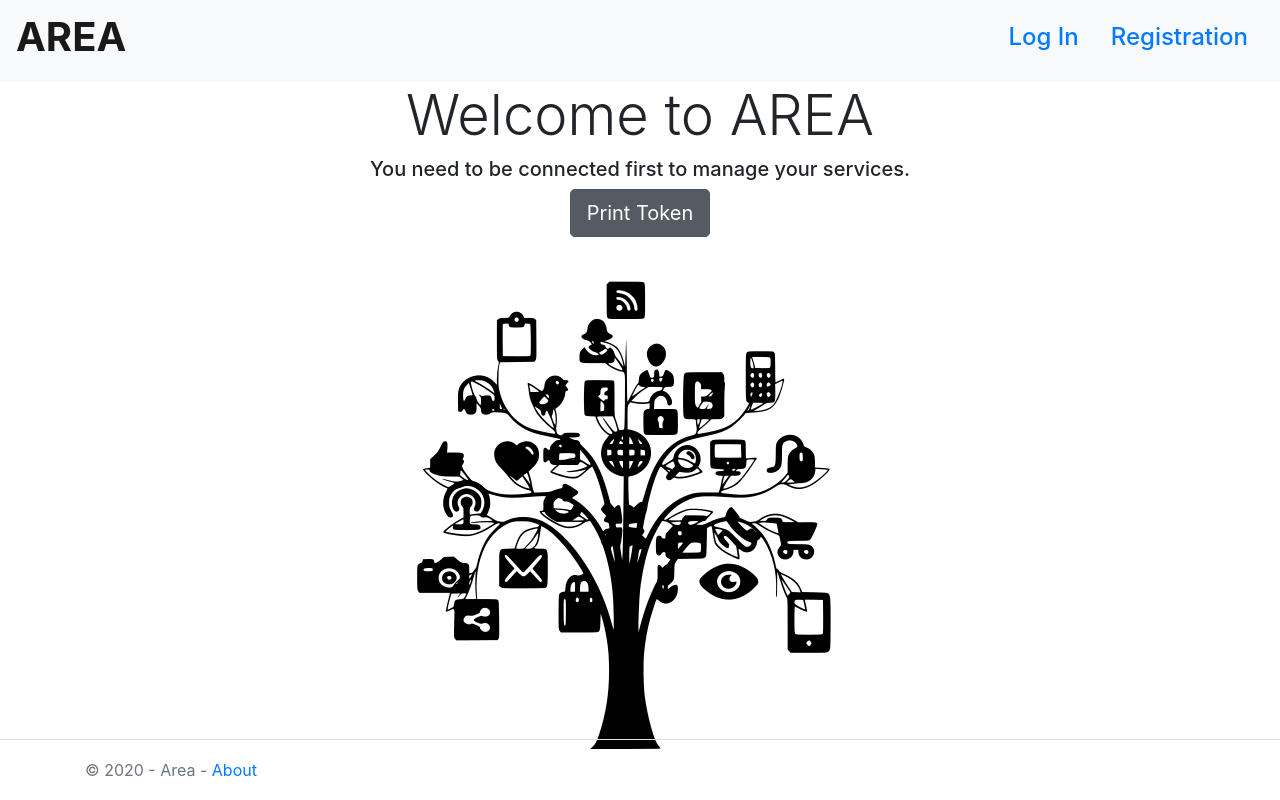
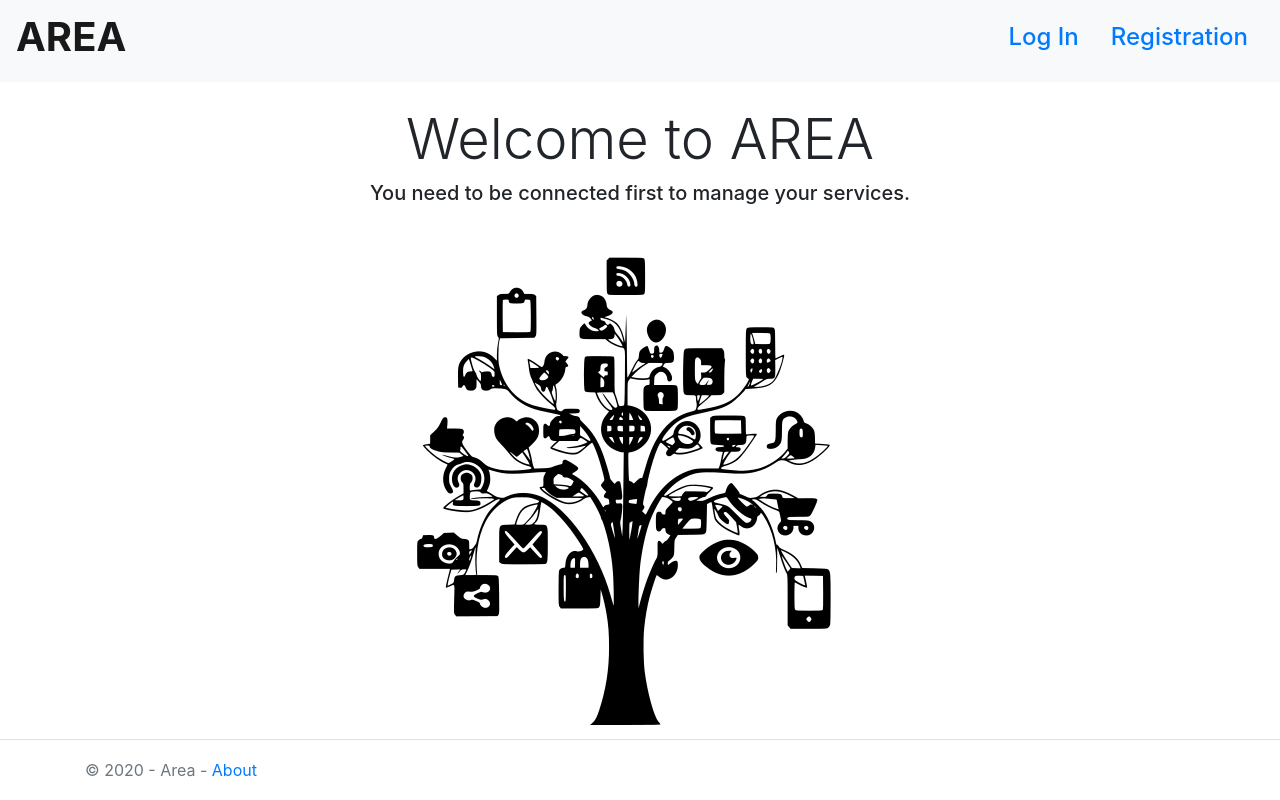
Before and after one commit to Jostyck9/AREA, a React (Create React App) app in the folder AreaWeb/: page / in a window 1280 px wide. Built offline with nearby package versions, Linux system fonts and the light colour scheme.

Commit message:
home page change when connected or not

```diff
--- a/AreaWeb/src/pages/Home/index.js
+++ b/AreaWeb/src/pages/Home/index.js
@@ -11,11 +11,18 @@ export default class Home extends React.Component {
     }
 
     render() {
+        var islogged;
+        if (localStorage.getItem('currentUser'))
+            islogged = <Button variant="secondary" size="lg" active onClick={this.printToken}>Create an Area</Button>
+        else {
+            islogged = <div><h1 class="display-4">Welcome to AREA</h1>
+                        <h5>You need to be connected first to manage your services.</h5></div>
+        }
+
         return (
             <div class="text-center">
-                <h1 class="display-4">Welcome to AREA</h1>
-                <h5>You need to be connected first to manage your services.</h5>
-                <Button variant="secondary" size="lg" active onClick={this.printToken}>Print Token</Button><br/>
+                <br/>
+                {islogged}
                 <footer>
                     <img src={tree} className="tree-logo" alt="tree"/>
                 </footer>
```
Also changed, not shown: 1 other file (tests, documents, lock files or other folders).
